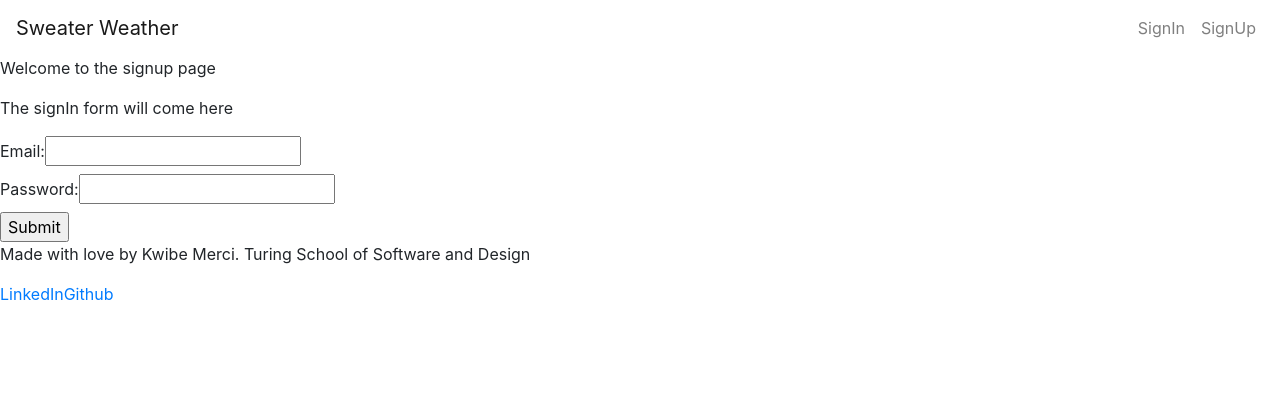
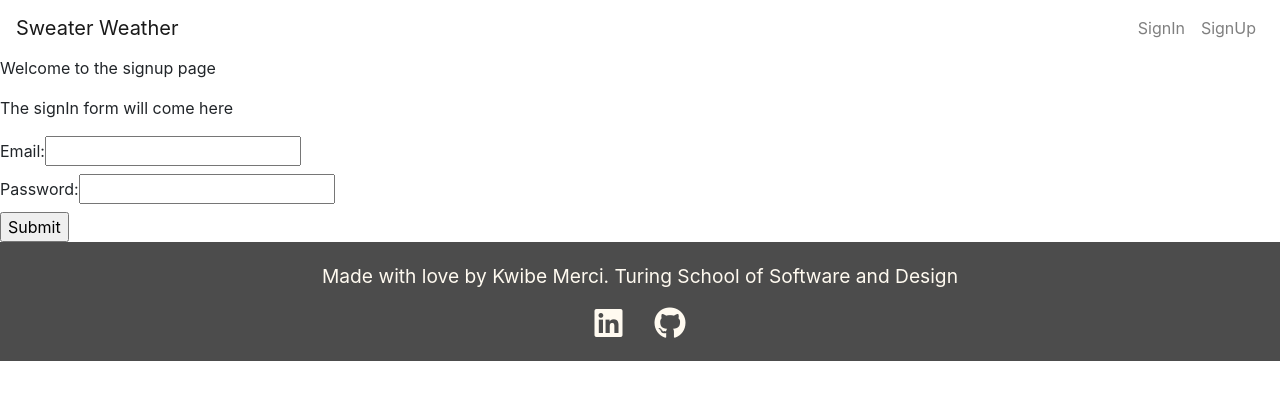
Before and after one commit to jKwibe/sweater-weather-fr, a React (Create React App) app: page /signin in a window 1280 px wide. Shown: the top 400 px of the page. Built offline with nearby package versions, Linux system fonts and the light colour scheme.

Commit message:
Update style

```diff
--- a/public/index.html
+++ b/public/index.html
@@ -32,6 +32,8 @@
       work correctly both with client-side routing and a non-root public URL.
       Learn how to configure a non-root public URL by running `npm run build`.
     -->
+
+    <script src="https://kit.fontawesome.com/b2c6fdb762.js" crossorigin="anonymous"></script>
     <title>Sweater Weather</title>
   </head>
   <body>
--- a/src/Components/Footer/Footer.css
+++ b/src/Components/Footer/Footer.css
@@ -1 +1,22 @@
 /*Footer Styling Here*/
+footer.foot{
+    display: flex;
+    justify-content: center;
+    padding: 20px;
+    color: floralwhite;
+    background: rgba(0,0,0, .7);
+}
+
+footer.foot .footer-content_body p{
+    font-size: 1.2rem;
+}
+
+footer.foot .footer-content_icons{
+    text-align: center;
+}
+
+footer.foot .footer-content_icons a i{
+    color: floralwhite !important;
+    font-size: 2rem;
+    padding: 0 1rem;
+}
--- a/src/Components/Footer/Footer.js
+++ b/src/Components/Footer/Footer.js
@@ -10,8 +10,12 @@ function Footer(){
                     <p>Made with love by Kwibe Merci. Turing School of Software and Design </p>
                 </div>
                 <div className="footer-content_icons">
-                    <a href="https://www.linkedin.com/in/kwibe-merci/" target="_blank" rel="noreferrer">LinkedIn</a>
-                    <a href="https://github.com/jKwibe" target="_blank" rel="noreferrer">Github</a>
+                    <a href="https://www.linkedin.com/in/kwibe-merci/" className="footer-icon" target="_blank" rel="noreferrer">
+                        <i className="fab fa-linkedin"></i>
+                    </a>
+                    <a href="https://github.com/jKwibe" className="footer-icon" target="_blank" rel="noreferrer">
+                        <i className="fab fa-github"></i>
+                    </a>
                 </div>
             </section>
         </footer>
--- a/src/Components/MainArea/MainCanvas.css
+++ b/src/Components/MainArea/MainCanvas.css
@@ -2,6 +2,7 @@
     height: auto;
     position: relative;
     color: aliceblue;
+    padding: 15px 0 25px;
 }
 
 hr{
@@ -10,4 +11,5 @@ hr{
 
 .top-city-info{
     position: relative;
+    margin-bottom: 2rem;
 }
--- a/src/Components/MainArea/MainCanvas.js
+++ b/src/Components/MainArea/MainCanvas.js
@@ -3,6 +3,7 @@ import React, {Component, Fragment} from "react";
 import CityInfo from "../CityInfo/CityInfo";
 import TopWeather from "../TopWeather/TopWeather";
 import WeaklyForecast from "../WeaklyForecast/WeaklyForecast";
+import CoverBorder from "../../StyleComponents/CoverBorder/CoverBorder";
 
 import weatherForecast from "../../API/ForecastApi";
 import backgroundImage from "../../API/BackgroundApi";
@@ -73,11 +74,11 @@ class MainCanvas extends Component{
                                 <TopWeather  info={forecast}/>
                             </article>
                         </section>
-                        <section className="row">
+                        <CoverBorder className="row">
                             <section className="col-12">
                                 <WeaklyForecast info={forecast}/>
                             </section>
-                        </section>
+                        </CoverBorder>
                     </div>
                 </main>
             )
--- a/src/Components/SearchLocation/searchLocation.css
+++ b/src/Components/SearchLocation/searchLocation.css
@@ -6,6 +6,7 @@
     margin: 10px auto;
     position: relative;
 }
+
 .location-form:before{
     content: '';
     position: absolute;
@@ -20,10 +21,17 @@
     background: gray !important;
     border-radius: 0 !important;
     border: 0 !important;
+    font-size: .8rem !important;
 }
+
 input[type=text].location-input{
     border-radius: 0 !important;
     outline: none !important;
+    height: 1.9rem !important;
+}
+
+input[type=text].location-input::placeholder{
+    font-size: .8rem !important;
 }
 
 input[type=text]:focus{
--- a/src/Components/WeaklyForecast/WeaklyForecast.js
+++ b/src/Components/WeaklyForecast/WeaklyForecast.js
@@ -16,10 +16,8 @@ class WeaklyForecast extends Component{
 
         return(
             <section style={{ marginTop: 20}}>
-                <CoverBorder>
-                    <Hourly hourlyData = {hourly}/>
-                    <Daily dailyData = {daily}/>
-                </CoverBorder>
+                <Hourly hourlyData = {hourly}/>
+                <Daily dailyData = {daily}/>
             </section>
         )
     }
--- a/src/StyleComponents/CoverBorder/CoverBorder.css
+++ b/src/StyleComponents/CoverBorder/CoverBorder.css
@@ -2,4 +2,5 @@
     height: 100%;
     padding: 20px;
     background: rgba(0, 0, 0, .7);
+    margin-top: 0.7rem;
 }
```
